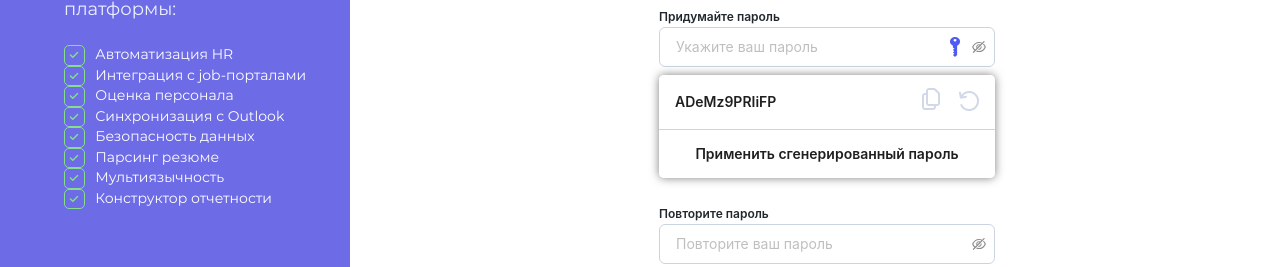
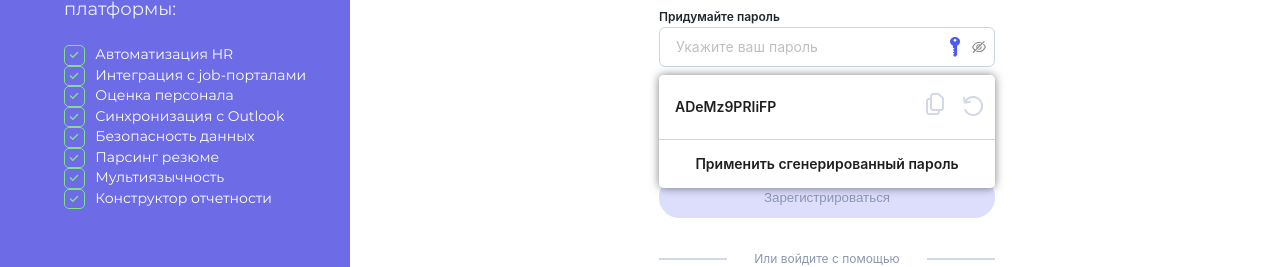
Before and after one commit to OlegGre4ka/getwin-test, a React (Create React App) app: page / in a window 1280 px wide. Both pictures are taken after a click on the element 955 px from the left and 341 px from the top of the page. Shown: the part 294-561 px from the top of the page. Built offline with nearby package versions, Linux system fonts and the light colour scheme.

Commit message:
Error component, InputPassword dropdown-position:absolute

```diff
--- /dev/null
+++ b/src/components/Error/Error.less
@@ -0,0 +1,12 @@
+.errorBox {
+    display: flex;
+    align-items: center;
+    margin-top: 12px;
+
+    .error {
+        color: #FF776F;
+        font-size: 10px;
+        font-weight: 400;
+        margin-left: 8px;
+    }
+}
--- /dev/null
+++ b/src/components/Error/Error.tsx
@@ -0,0 +1,17 @@
+import * as React from 'react';
+import "./Error.less";
+import ErrorCloseIcon from "./../../assets/ErrorCloseIcon.png";
+
+export interface IErrorProps {
+    children: string | undefined;
+    // children: JSX.Element;
+}
+
+export default function Error({ children }: IErrorProps) {
+    return (
+        <div className="errorBox">
+            <img src={ErrorCloseIcon} alt="ErrorCloseIcon" />
+            <span className="error">{children}</span>
+        </div>
+    );
+}
--- a/src/components/InputPassword/InputPassword.less
+++ b/src/components/InputPassword/InputPassword.less
@@ -1,3 +1,4 @@
+
     label {
         font-size: 12px;
         font-weight: 600;
@@ -23,11 +24,11 @@ label {
         }
     }
 
-.generatePassWrapper {
+    .generatePassDropdown {
         display: flex;
         flex-direction: column;
-    position: relative;
-    z-index: 10;
+        position: absolute;
+        z-index: 999;
         margin-top: 8px;
         border-radius: 5px;
         box-shadow: 0px 0px 10px rgba(0, 0, 0, 0.5);
@@ -36,21 +37,24 @@ label {
             display: flex;
             justify-content: space-between;
             align-items: center;
-        // height: 48px;
-        padding: 12px 16px;
+            width: 308px;
+            height: 48px;
+            padding: 8px 12px 8px 16px;
             background-color: white;
             border-radius: 5px 5px 0 0;
             border-bottom: 1px solid lightgray;
             font-size: 14px;
             font-weight: 600;
 
-        .copy{
+            .copy {
                 margin-right: 16px;
                 cursor: pointer;
             }
-        .reGenerate{
+
+            .reGenerate {
                 cursor: pointer;
             }
+
             &:hover {
                 background-color: #edf2ff;
             }
@@ -71,6 +75,4 @@ label {
                 cursor: pointer;
             }
         }
-
-
 }
--- a/src/components/InputPassword/InputPassword.tsx
+++ b/src/components/InputPassword/InputPassword.tsx
@@ -25,6 +25,7 @@ interface InputPasswordProps {
 interface InputStyles {
     padding: string;
     border: string;
+    position: any;
 }
 const InputPassword = memo(forwardRef(({ placeholder, label, isKey, setGeneratePassHandler,
     onBlur, onChange, value, error
@@ -48,11 +49,12 @@ const InputPassword = memo(forwardRef(({ placeholder, label, isKey, setGenerateP
 
     const inputStyles: InputStyles = {
         padding: "8px 8px 8px 16px",
-        border: error ? "1px solid #ff776f" : "1px solid #cbd5e2"
+        border: error ? "1px solid #ff776f" : "1px solid #cbd5e2",
+        position: "relative"
     }
-
+console.log(generatedPass, "generatedPass");
     return (
-        <>
+        <div className="inputPassWrapper">
             <label>{label}</label>
             <Input.Password
                 style={inputStyles}
@@ -70,7 +72,7 @@ const InputPassword = memo(forwardRef(({ placeholder, label, isKey, setGenerateP
                         : <div className="imgBox" onClick={() => setIsGeneratePass(!isGeneratePass)}><img className="imgKey" src={Key} alt="Key" /></div>}
                 </div>
             }
-            {isGeneratePass && <div className="generatePassWrapper" >
+            {isGeneratePass && <div className="generatePassDropdown" >
                 <div className="option">
                     <span>{generatedPass}</span>
                     <div>
@@ -88,7 +90,7 @@ const InputPassword = memo(forwardRef(({ placeholder, label, isKey, setGenerateP
                     <span>Применить сгенерированный пароль</span>
                 </div>
             </div>}
-        </>
+        </div>
 
 
     );
--- a/src/redux/reducers/profileReducer.js
+++ b/src/redux/reducers/profileReducer.js
@@ -1,4 +1,4 @@
-import { SET_PROFILE } from "./../actions/emailAction";
+import { SET_EMAIL, SET_PROFILE } from "./../actions/emailAction";
 
 const defaultState = {
     sname: "",
@@ -13,8 +13,8 @@ const defaultState = {
 
 const profileReducer = (state = defaultState, action) => {
     switch (action.type) {
-        // case SET_EMAIL:
-        //     return { ...state, email: action.payload }
+        case SET_EMAIL:
+            return { ...state, email: action.payload }
         case SET_PROFILE:
             return {
                 ...state, sname: action.payload.sname, name: action.payload.name, lname: action.payload.lnamem,
--- a/src/redux/store.ts
+++ b/src/redux/store.ts
@@ -1,10 +1,10 @@
 import {createStore, combineReducers, applyMiddleware} from "redux";
-import setEmailReducer from "./reducers/setEmailReducer";
+// import setEmailReducer from "./reducers/setEmailReducer";
 import profileReducer from "./reducers/profileReducer";
 
 import thunk from "redux-thunk";
 
-const rootReducer = combineReducers({email:setEmailReducer, profile: profileReducer});
+const rootReducer = combineReducers({/*email:setEmailReducer,*/ profile: profileReducer});
 
 export const store = createStore(rootReducer, applyMiddleware(thunk));
 
--- a/src/view/Auth/Auth.tsx
+++ b/src/view/Auth/Auth.tsx
@@ -41,6 +41,8 @@ const Auth: React.FC = () => {
     const onChange = (key: string) => {
         console.log(key);
     };
+
+    console.log(keyTab, "keyTab")
     return (
         <Layout>
             {!isModalOpen && <div className="tabsWrapper">
--- a/src/view/Auth/Registration/Registration.less
+++ b/src/view/Auth/Registration/Registration.less
@@ -8,11 +8,7 @@
 .inputConfirmPass{
     margin-bottom: 24px;
 }
-.error{
-    color: #FF776F;
-    font-size: 10px;
-    font-weight:400;
-}
+
 
 .socialTitleBlock{
     display: flex;
--- a/src/view/ConfirmPhone/ConfirmPhone.tsx
+++ b/src/view/ConfirmPhone/ConfirmPhone.tsx
@@ -27,7 +27,6 @@ const ConfirmTelephone = () => {
                     </form>
                 </div>
                 <div className="confirmButtonBlock" onClick={() => navigate("/profile")}>
-                    {/* <div className="exit" onClick={() => navigate("/profile")}> */}
                     <img className="backIcon" src={ArrowLeft} alt="BackIcon" />
                     <span className="exitText">Назад</span>
                     {/* </div> */}
--- a/src/view/Profile/Profile.tsx
+++ b/src/view/Profile/Profile.tsx
@@ -1,11 +1,11 @@
 import Layout from "./../../components/Layout/Layout";
 import "./Profile.less";
 import BackIcon from "./../../assets/BackIcon.png";
-import { useNavigate } from "react-router-dom";
+// import { useNavigate } from "react-router-dom";
 import Button from "./../../components/Button/Button";
 import Input from "./../../components/Input/Input";
-import InputMask, { Props as InputMaskProps } from 'react-input-mask';
 import Select from "./../../components/Select/Select";
+import Error from "./../../components/Error/Error";
 import * as API from "./../../API/index";
 import Modal from "./../../components/Modal/Modal";
 import LogoutModal from "./../../components/LogoutModaL/LogoutModal";
@@ -26,14 +26,10 @@ type FormValues = {
 
 };
 
-// interface IModal {
-//     isModalOpen: boolean;
-//     openModal: () => void;
-//     closeModal: () => void;
-//   }
+
 const Profile = () => {
-    let navigate = useNavigate();
-    const email = useAppSelector(state => state.email.email);
+    // let navigate = useNavigate();
+    const email = useAppSelector(state => state.profile.email);
     const dispatch = useAppDispatch();
 
     const [isModalOpen, openModal, closeModal]: any = useModal();
@@ -55,7 +51,7 @@ const Profile = () => {
 
     });
 
-    const { control, setValue, handleSubmit, formState: { errors } } = useForm<FormValues>({
+    const { control, handleSubmit, formState: { errors } } = useForm<FormValues>({
         resolver: yupResolver(validationSchema)
     });
 
@@ -90,7 +86,7 @@ const Profile = () => {
                                     )}
                                 />
 
-                                {errors.sname && <span className="error">{errors.sname.message}</span>}
+                                {errors.sname && <Error>{errors.sname.message}</Error>}
                             </div>
 
                             <div className="nameInput">
@@ -104,7 +100,7 @@ const Profile = () => {
                                     )}
                                 />
 
-                                {errors.name && <span className="error">{errors.name.message}</span>}
+                                {errors.name && <Error>{errors.name.message}</Error>}
                             </div>
 
                             <div className="nameInput">
@@ -118,7 +114,7 @@ const Profile = () => {
                                     )}
                                 />
 
-                                {errors.lname && <span className="error">{errors.lname.message}</span>}
+                                {errors.lname && <Error>{errors.lname.message}</Error>}
                             </div>
                         </div>
                         <div className="inputProfile">
@@ -133,7 +129,7 @@ const Profile = () => {
                                 )}
                             />
 
-                            {errors.birth_date && <span className="error">{errors.birth_date.message}</span>}
+                            {errors.birth_date && <Error>{errors.birth_date.message}</Error>}
                         </div>
                         <div className="inputProfile">
                             <Controller
@@ -146,7 +142,7 @@ const Profile = () => {
                                 )}
                             />
 
-                            {errors.gender_id && <span className="error">{errors.gender_id.message}</span>}
+                            {errors.gender_id && <Error>{errors.gender_id.message}</Error>}
                         </div>
                         <div className="inputProfile">
                             <Controller
@@ -161,7 +157,7 @@ const Profile = () => {
                                 )}
                             />
 
-                            {errors.phone && <span className="error">{errors.phone.message}</span>}
+                            {errors.phone && <Error>{errors.phone.message}</Error>}
                         </div>
 
                         <div className="inputProfile">
```
Also changed, not shown: src/view/Auth/Registration/Registration.tsx (+5 -4 lines), src/assets/ErrorCloseIcon.png (added). Lines whose indentation alone changed are shown as unchanged.
